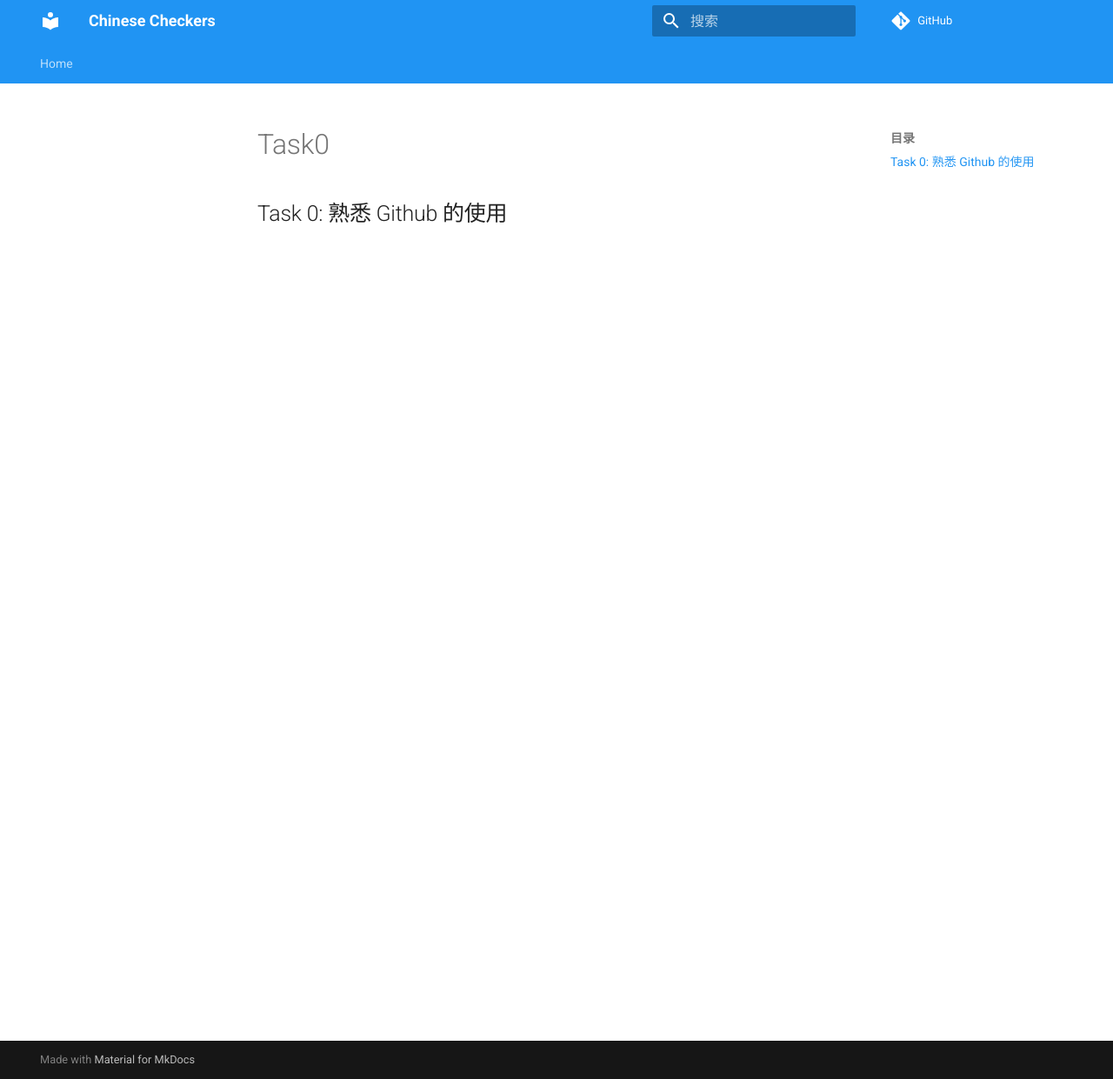
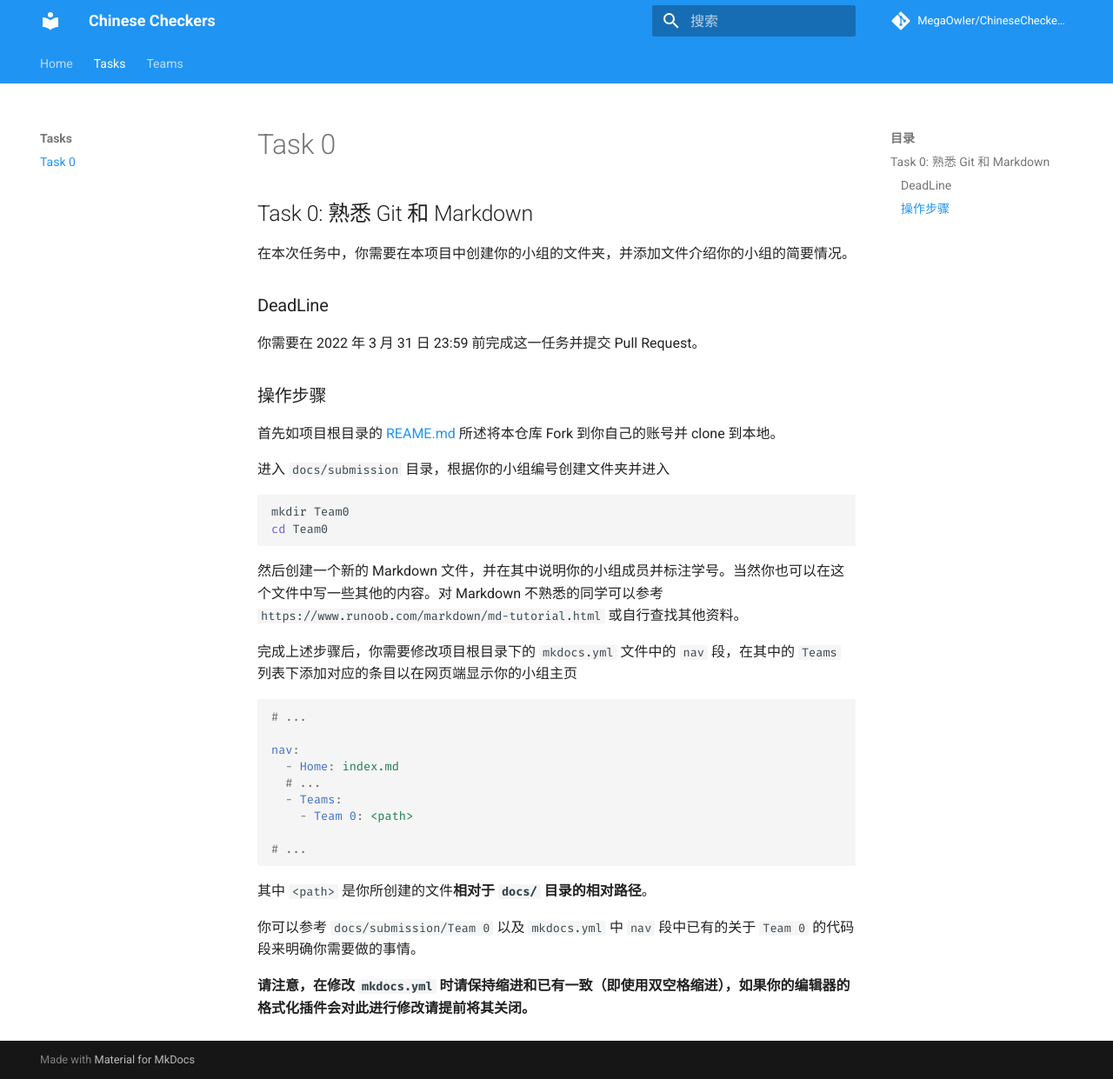
Before and after one commit to MegaOwIer/ChineseCheckers, an MkDocs documentation site: the page built from docs/instructions/Task0.md, in a window 1280 px wide and 1241 px high. Shown: the whole window at 87% size. Built offline with MkDocs 1.6.1 and Material for MkDocs 9.7.7, drawn with Linux system fonts in a browser that asks for light colours; comment, search, counter and statistics services are not loaded.

````diff
--- a/docs/instructions/Task0.md
+++ b/docs/instructions/Task0.md
@@ -1 +1,42 @@
-## Task 0: 熟悉 Github 的使用
+## Task 0: 熟悉 Git 和 Markdown
+
+在本次任务中，你需要在本项目中创建你的小组的文件夹，并添加文件介绍你的小组的简要情况。
+
+### DeadLine
+
+你需要在 2022 年 3 月 31 日 23:59 前完成这一任务并提交 Pull Request。
+
+### 操作步骤
+
+首先如项目根目录的 [REAME.md](https://github.com/MegaOwIer/ChineseCheckers/blob/master/README.md) 所述将本仓库 Fork 到你自己的账号并 clone 到本地。
+
+进入 `docs/submission` 目录，根据你的小组编号创建文件夹并进入
+
+```shell
+mkdir Team0
+cd Team0
+```
+
+然后创建一个新的 Markdown 文件，并在其中说明你的小组成员并标注学号。当然你也可以在这个文件中写一些其他的内容。对 Markdown 不熟悉的同学可以参考 `https://www.runoob.com/markdown/md-tutorial.html` 或自行查找其他资料。
+
+完成上述步骤后，你需要修改项目根目录下的 `mkdocs.yml` 文件中的 `nav` 段，在其中的 `Teams` 列表下添加对应的条目以在网页端显示你的小组主页
+
+```yaml
+
+# ...
+
+nav:
+  - Home: index.md
+  # ...
+  - Teams:
+    - Team 0: <path>
+
+# ...
+
+```
+
+其中 `<path>` 是你所创建的文件**相对于 `docs/` 目录的相对路径**。
+
+你可以参考 `docs/submission/Team 0` 以及 `mkdocs.yml` 中 `nav` 段中已有的关于 `Team 0` 的代码段来明确你需要做的事情。
+
+**请注意，在修改 `mkdocs.yml` 时请保持缩进和已有一致（即使用双空格缩进），如果你的编辑器的格式化插件会对此进行修改请提前将其关闭。**
--- a/mkdocs.yml
+++ b/mkdocs.yml
@@ -1,11 +1,18 @@
 site_name: Chinese Checkers
+site_url: https://cpp.ruc.megaowier.cc
 
 # Repository
+repo_name: 'MegaOwIer/ChineseCheckers'
 repo_url: https://github.com/MegaOwIer/ChineseCheckers
 
 # Contents
 nav:
   - Home: index.md
+  - Tasks:
+    - Task 0: instructions/Task0.md
+  - Teams:
+    - Team 0: submission/Team0/index.md
+
 
 # Theme
 theme:
````
Also changed, not shown: README.md (+12 -2 lines), docs/index.md (+18 -1 lines), docs/submission/Team0/index.md (added, +5 -0 lines), pic/fork.png (added), pic/pr.png (added).
